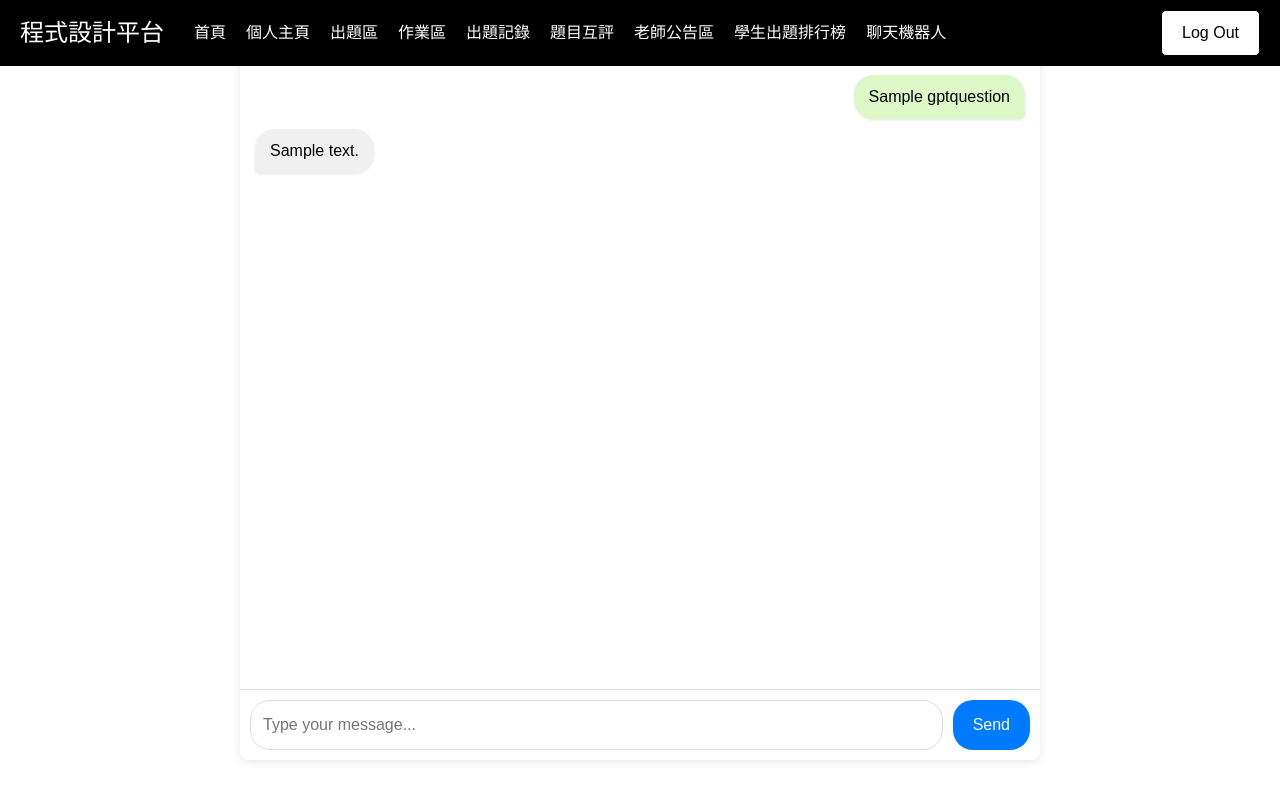
After one commit to konentung/OnlineProgrammingPlatform, a Django app: page /chat/ in a window 1280 px wide. The commit adds this page. Run offline with Django 5.2, Linux system fonts and the light colour scheme; a user stored in the database is signed in; tables that the repository leaves empty hold one stand-in row (values such as "Sample post").

Commit message:
CODINGPJ-25 在網頁中新增ChatBot 1. 資料庫新增紀錄回答的欄位 2. 新增Chat_view作後端的判讀，處理OPENAI的request 3. 新增前端的html 4. 新增對應的js

```diff
--- a/OnlineProgrammingPlatform/urls.py
+++ b/OnlineProgrammingPlatform/urls.py
@@ -52,6 +52,7 @@ urlpatterns = [
     path('question/peer_assessment/<int:question_id>/', questions_views.peer_assessment, name='PeerAssessment'),
     path('teacherdashboard/', questions_views.teacher_dashboard, name='TeacherDashboard'),
     path('ranking/', questions_views.student_ranking, name='Ranking'),
+    path('chat/', questions_views.chat_view, name='Chat'),
 ]
 
 if not settings.DEBUG:
--- a/posts/models.py
+++ b/posts/models.py
@@ -16,7 +16,7 @@ class Question(models.Model):
     output_format = models.TextField(blank=True, null=False)
     input_example = models.TextField(blank=True, null=False)
     output_example = models.TextField(blank=True, null=False)
-    answer = models.TextField(blank=True, null=False)
+    answer = models.TextField(blank=True, null=True)
     hint = models.TextField(blank=True, null=False)
     difficulty = models.CharField(max_length=10, choices=difficulty_choices, default='select')
     as_homework = models.BooleanField(default=False, blank=True, null=False)
@@ -135,6 +135,7 @@ class FunctionStatus(models.Model):
 class GPTQuestion(models.Model):
     student = models.ForeignKey(Student, on_delete=models.CASCADE, related_name="gpt_questions")
     question = models.TextField(blank=True, null=False)
+    answer = models.TextField(blank=True, null=False)
     created_at = models.DateTimeField(auto_now_add=True)
 
     def __str__(self):
--- a/posts/views.py
+++ b/posts/views.py
@@ -1,13 +1,16 @@
 from django.shortcuts import render, redirect, get_object_or_404
 from django.contrib.auth.decorators import login_required
 from django.utils import timezone
+from django.utils.html import strip_tags
 from django.http import JsonResponse
 from django.db.models import Count, Case, When, IntegerField, Sum, F, Window
 from accounts.models import Student
-from .models import Question, StudentAnswer, QuestionHistory, PeerReview, TeachingMaterial, FunctionStatus
-from .forms import QuestionForm, StudentAnswerForm, QuestionHistoryForm, PeerReviewForm, QuestionCommentForm
+from .models import Question, StudentAnswer, QuestionHistory, PeerReview, TeachingMaterial, FunctionStatus, GPTQuestion
+from .forms import QuestionForm, StudentAnswerForm, QuestionHistoryForm, PeerReviewForm, QuestionCommentForm, GPTQuestionForm
 from django.db.models import Q, Exists, OuterRef
 from django.db.models.functions import DenseRank
+from openai import OpenAI
+import os
 
 def get_function_status(function_name):
     status, created = FunctionStatus.objects.get_or_create(function=function_name, defaults={'status': False})
@@ -425,7 +428,7 @@ def student_ranking(request):
 
 def user_dashboard(request):
     if get_function_status('question_user_dashboard'):
-            return redirect('Close')
+        return redirect('Close')
 
     # 獲取當前用戶
     user = request.user
@@ -473,3 +476,53 @@ def maintenance_view(request):
 # 錯誤頁面
 def custom_404_view(request, exception=None):
     return render(request, '404.html', status=404)
+
+# 處理GPT API
+def ask_gpt(message):
+    client = OpenAI(api_key=os.getenv('GPT_API_KEY'))
+    # 呼叫 OpenAI API
+    try:
+        completion = client.chat.completions.create(
+            model="gpt-3.5-turbo",
+            messages=[
+                {"role": "system", "content": (
+                    "你是一個台灣的教學機器人"
+                    "不論任何問題，只能回答跟python相關的解答，如果不相關須回答您沒有這方面的知識"
+                    "你的專業是引導學生在程式方面的問題，敘述只能用繁體中文，程式碼一律用英文回答"
+                )},
+                {"role": "user", "content": message}
+            ],
+            max_tokens=1000,
+            temperature=0.2
+        )
+        ai_reply = completion.choices[0].message.content
+    except Exception as e:
+        ai_reply = f"發生錯誤：{e}"
+    return ai_reply
+
+def chat_view(request):
+    chats = GPTQuestion.objects.filter(student=request.user)
+    if request.method == 'POST':
+        form = GPTQuestionForm(request.POST)
+        if form.is_valid():
+            user_question = form.cleaned_data.get('question')
+            ai_reply = ask_gpt(user_question)
+
+            # 去除 HTML 標籤
+            user_question = strip_tags(user_question)
+            ai_reply = strip_tags(ai_reply)
+
+            # 儲存對話到資料庫
+            new_chat = GPTQuestion(student=request.user, question=user_question, answer=ai_reply, created_at=timezone.now())
+            new_chat.save()
+
+            # 更新問答列表
+            chats = GPTQuestion.objects.filter(student=request.user)  # 更新問答
+
+            # 使用重定向避免表單重複提交
+            return redirect('Chat')
+        else:
+            print(form.errors)  # 打印表單錯誤
+            return JsonResponse({'success': False, 'errors': form.errors}, status=400)
+
+    return render(request, 'chat.html', {'chats': chats})
--- /dev/null
+++ b/static/js/chat_bot.js
@@ -0,0 +1,78 @@
+document.addEventListener('DOMContentLoaded', function () {
+    const chatForm = document.getElementById('chat-form');
+    const messageInput = document.getElementById('message-input');
+    const messagesList = document.getElementById('messages-list');
+    const messagesBox = document.getElementById('messages-box'); // 訊息區域
+    const csrfToken = document.querySelector('meta[name="csrf-token"]').getAttribute('content'); // CSRF Token 引用
+
+    // 初次載入時滾動到底部
+    const initialScroll = () => {
+        messagesBox.scrollTop = messagesBox.scrollHeight;
+    };
+
+    initialScroll();  // 初始化時滾動到底部
+
+    chatForm.addEventListener('submit', function (e) {
+        e.preventDefault(); // 防止頁面刷新
+
+        const message = messageInput.value.trim();
+        if (message === '') return; // 避免空訊息
+
+        fetch('', {
+            method: 'POST',
+            headers: {
+                'Content-Type': 'application/x-www-form-urlencoded',
+                'X-CSRFToken': csrfToken
+            },
+            body: new URLSearchParams({
+                'question': message
+            })
+        })
+        .then(response => response.json())
+        .then(data => {
+            if (data.error) {
+                console.error('Error:', data.error); // 錯誤處理
+                return;
+            }
+
+            // 新增使用者訊息到畫面
+            const userMessage = document.createElement('div');
+            userMessage.className = 'message-pair';
+            const userMessageText = document.createElement('p');
+            userMessageText.className = 'message-sent';
+            userMessageText.textContent = data.message;
+            userMessage.appendChild(userMessageText);
+            messagesList.appendChild(userMessage);
+
+            // 新增 AI 回應到畫面
+            const aiMessage = document.createElement('div');
+            aiMessage.className = 'message-pair';
+            const aiMessageText = document.createElement('p');
+            aiMessageText.className = 'message-received';
+            aiMessageText.textContent = data.response;
+            aiMessage.appendChild(aiMessageText);
+            messagesList.appendChild(aiMessage);
+
+            // 清空輸入框
+            messageInput.value = '';
+
+            // 滾動到底部
+            messagesBox.scrollTop = messagesBox.scrollHeight;
+
+            // 重新設定 URL 或刷新頁面
+            history.pushState(null, null, window.location.href); // 保持當前 URL
+        })
+        .catch(error => {
+            console.error('Error:', error);
+            alert('發生錯誤，請稍後再試');
+        });
+    });
+
+    // 監聽訊息區域的變動，當有新訊息時滾動到底部
+    const scrollToBottom = () => {
+        messagesBox.scrollTop = messagesBox.scrollHeight;
+    };
+
+    // 當 DOM 變更時，滾動到最新訊息
+    messagesList.addEventListener('DOMNodeInserted', scrollToBottom);
+});
--- a/templates/base.html
+++ b/templates/base.html
@@ -246,7 +246,7 @@
 <body>
     <header>
         <h1><a href="{% url 'Index' %}" style="text-decoration: none; color: inherit;">程式設計平台</a></h1>
-        <button class="navbar-toggler">☰</button>
+        <button class="navbar-toggler"></button>
         <nav>
             <ul>
                 <li><a href="{% url 'Index' %}">首頁</a></li>
@@ -257,6 +257,7 @@
                 <li><a href="{% url 'PeerAssessmentList' %}">題目互評</a></li>
                 <li><a href="{% url 'TeacherDashboard' %}">老師公告區</a></li>
                 <li><a href="{% url 'Ranking' %}">學生出題排行榜</a></li>
+                <li><a href="{% url 'Chat' %}">聊天機器人</a></li>
             </ul>
         </nav>
         <div>
--- /dev/null
+++ b/templates/chat.html
@@ -0,0 +1,155 @@
+{% extends 'base.html' %}
+{% load static %}
+
+{% block content %}
+<style>
+    .chat-container {
+        width: 80%;
+        max-width: 800px;
+        height: 90%; /* 設定高度為頁面高度的 90% */
+        display: flex;
+        flex-direction: column;
+        background-color: white;
+        box-shadow: 0 2px 10px rgba(0, 0, 0, 0.1);
+        border-radius: 8px;
+        overflow: hidden;
+        margin: 0 auto; /* 使其水平居中 */
+        position: absolute; /* 使用 absolute 定位 */
+        top: 50%; /* 垂直居中 */
+        left: 50%; /* 水平居中 */
+        transform: translate(-50%, -50%); /* 用 transform 來確保完全居中 */
+    }
+
+    .card {
+        flex-grow: 1;
+        display: flex;
+        flex-direction: column;
+        border: none;
+        box-shadow: 0 2px 5px rgba(0, 0, 0, 0.1);
+        border-radius: 8px;
+        overflow: hidden;
+    }
+
+    .card-header {
+        background-color: #007bff;
+        color: #fff;
+        font-size: 1.5em;
+        text-align: center;
+        padding: 10px;
+    }
+
+    .messages-box {
+        flex-grow: 1;
+        overflow-y: auto;
+        padding: 15px;
+        background-color: #ffffff;
+        display: flex;
+        flex-direction: column;
+        margin-top: 20px; /* 避免訊息被遮住 */
+        margin-bottom: 20px; /* 留出空間給輸入框 */
+        transition: height 0.3s ease; /* 避免高度變化時出現跳動 */
+    }
+
+    .messages-list {
+        list-style: none;
+        margin: 0;
+        padding: 0;
+        display: flex;
+        flex-direction: column;
+    }
+
+    .message-pair {
+        margin-bottom: 15px;
+        display: flex;
+        flex-direction: column;
+        align-items: flex-start;
+    }
+
+    .message-sent, .message-received {
+        white-space: no-wrap;
+        word-wrap: break-word;
+        overflow-wrap: break-word;
+        padding: 10px 15px;
+        max-width: 75%;
+        box-shadow: 0 1px 3px rgba(0, 0, 0, 0.1);
+        margin-bottom: 10px;
+    }
+
+    .message-sent {
+        align-self: flex-end;
+        background-color: #dcf8c6;
+        border-radius: 20px 20px 5px 20px;
+    }
+
+    .message-received {
+        align-self: flex-start;
+        background-color: #f1f0f0;
+        border-radius: 20px 20px 20px 5px;
+    }
+
+    .message-form {
+        display: flex;
+        padding: 10px;
+        background-color: #f7f9fc;
+        border-top: 1px solid #ddd;
+        position: sticky;
+        bottom: 0;
+        background-color: white;
+        z-index: 1;
+    }
+
+    .message-input {
+        flex: 1;
+        padding: 12px;
+        font-size: 1em;
+        border-radius: 20px;
+        border: 1px solid #ddd;
+        margin-right: 10px;
+        outline: none;
+    }
+
+    .btn-send {
+        padding: 10px 20px;
+        font-size: 1em;
+        border-radius: 20px;
+        background-color: #007bff;
+        color: white;
+        border: none;
+        cursor: pointer;
+    }
+
+    .btn-send:hover {
+        background-color: #0056b3;
+    }
+</style>
+
+<div class="chat-container">
+    <div class="card">
+        <div class="messages-box" id="messages-box">
+            <div class="messages-list" id="messages-list">
+                {% for chat in chats %}
+                    <div class="message-pair">
+                        <!-- Question -->
+                        <p class="message-sent">
+                            {{ chat.question|linebreaksbr }}
+                        </p>
+                        <!-- Answer -->
+                        <p class="message-received">
+                            {{ chat.answer|linebreaksbr }}
+                        </p>
+                    </div>
+                {% endfor %}
+            </div>
+        </div>
+
+        <form class="message-form" id="chat-form" method="post">
+            {% csrf_token %}
+            <meta name="csrf-token" content="{{ csrf_token }}">
+            <input type="text" id="message-input" name="question" class="message-input" placeholder="Type your message...">
+            <button type="submit" class="btn-send">Send</button>
+        </form>
+    </div>
+</div>
+
+<script src="{% static 'js/chat_bot.js' %}"></script>
+{% endblock %}
```
Also changed, not shown: posts/admin.py (+9 -1 lines), posts/forms.py (+13 -1 lines), 1 other file.
